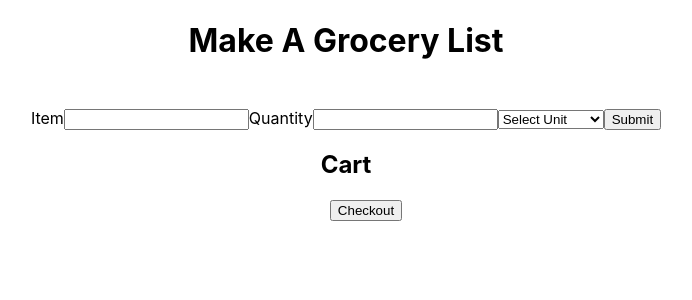
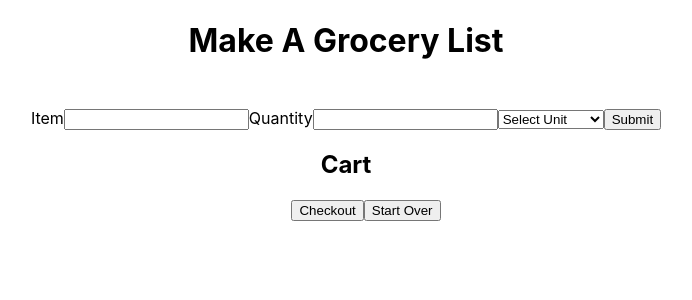
Before and after one commit to Sinuhem23/Groceries_With_React, a React (Create React App) app: page / in a window 1280 px wide. Shown: the top 300 px of the page, without its empty margins (294-986 px from the left). Built offline with nearby package versions, Linux system fonts and the light colour scheme; the HTML template or start-up script is replaced by a standard one.

Commit message:
added start over button

```diff
--- a/src/groceries.js
+++ b/src/groceries.js
@@ -7,6 +7,7 @@ Add some style to your app
 export class Groceries extends Component {
   state = {
     groceries: [],
+    purchased_groceries: [],
   };
   handleChange = (e) => {
     this.setState({ [e.target.id]: e.target.value });
@@ -31,22 +32,16 @@ export class Groceries extends Component {
     });
     // });
   };
-  // add = (grocery) => {
-  //   this.setState((state) => ({
-  //     groceries: [
-  //       ...state.groceries,
-  //       grocery.id + 1,
-  //       grocery.item,
-  //       grocery.quantity,
-  //       grocery.units,
-  //     ],
-  //     isPurchased: true,
-  //   }));
-  // };
 
   componentDidMount() {
     console.log('Component Mounted');
   }
+  checkout = () => {
+    this.setState({
+      isPurchased: true,
+      purchased_groceries: this.state.groceries,
+    });
+  };
 
   // Make inputs so that new items can be added
   delete = (id) => {
@@ -60,6 +55,9 @@ export class Groceries extends Component {
     this.setState({});
     // }
   };
+  startOver = () => {
+    window.location.reload();
+  };
 
   render() {
     // console.log('form data: ', this.state);
@@ -68,6 +66,7 @@ export class Groceries extends Component {
     return (
       <div>
         <h1>Make A Grocery List</h1>
+        <div className='form_container'>
           <form id='input_form' onSubmit={this.handleSubmit}>
             <lable htmlFor='item'>Item</lable>
             <input
@@ -99,9 +98,10 @@ export class Groceries extends Component {
 
             <button type='submit'>Submit</button>
           </form>
+        </div>
 
         {/* Display List */}
-        <div>
+        <div className='display_list_container'>
           <h2>Cart</h2>
 
           {/* Map to iterate */}
@@ -115,11 +115,34 @@ export class Groceries extends Component {
                   <button onClick={() => this.delete(idx)}>Remove</button>
                 </li>
               ))}
-              <button onClick={() => console.log(this.state.groceries)}>
+              <div>
+                <button
+                  onClick={() => {
+                    this.checkout();
+                    console.log(this.state.groceries);
+                  }}
+                >
                   Checkout
                 </button>
+                <button
+                  onClick={() => {
+                    this.startOver();
+                  }}
+                >
+                  Start Over
+                </button>
+              </div>
             </ol>
             {/* <h4>{this.state.groceries.map[() => this.state.groceries.item]}</h4> */}
+          </div>
+          <div className='purchased_list'>
+            {this.state.purchased_groceries.map((grocery, idx) => (
+              <li key={idx}>
+                Item:{' ' + grocery.item + ' '}
+                Quantity:{' ' + grocery.quantity + ' '}
+                Units:{grocery.units + ' '}
+              </li>
+            ))}
           </div>
 
           {/* <h4>Item: {this.state.groceries[0]}</h4>
```
Lines whose indentation alone changed are shown as unchanged.
